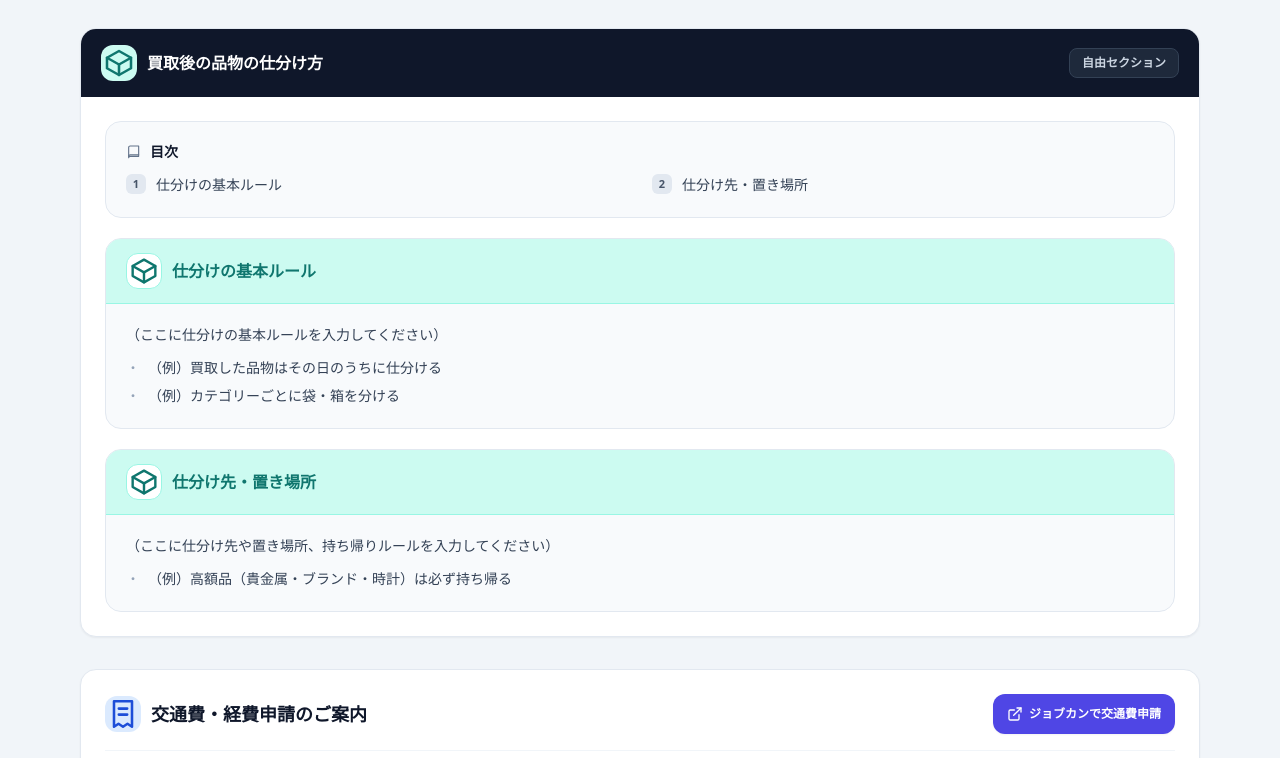
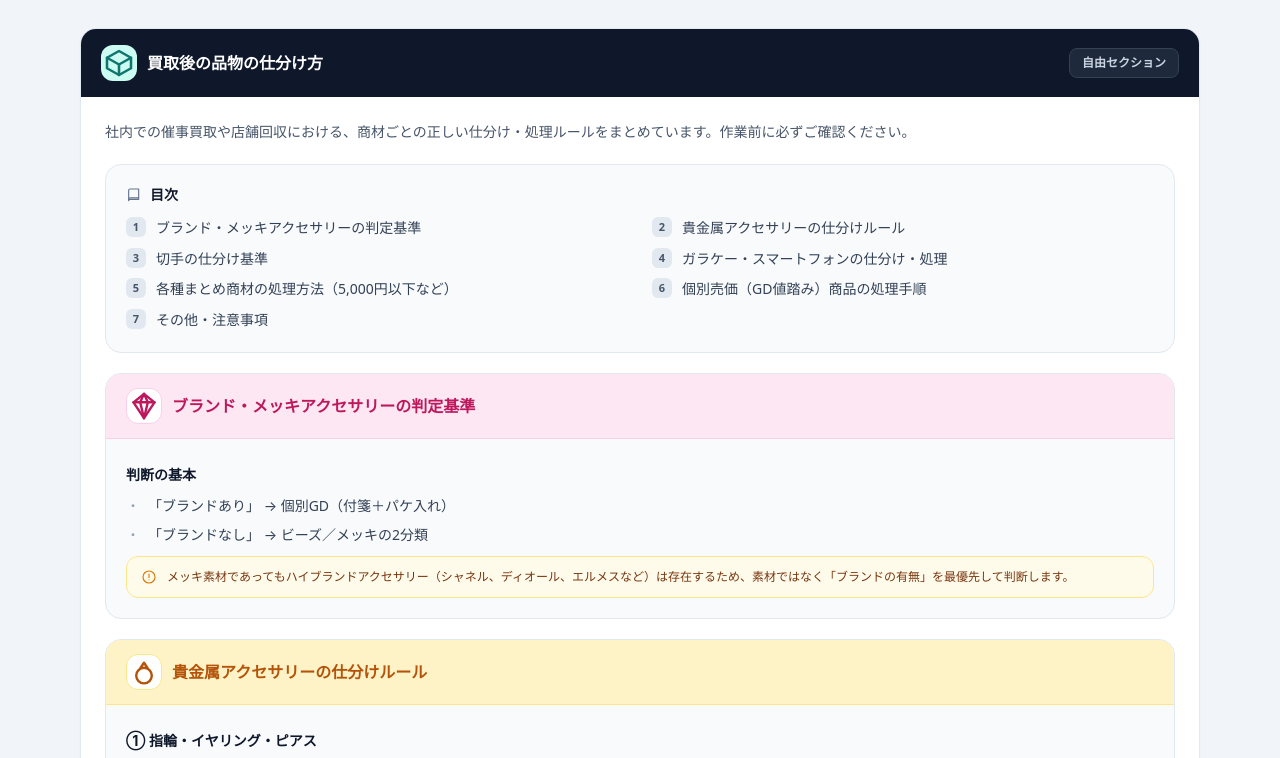
Before and after one commit to sayaka-creator/-STR_-, a plain HTML site: page index.html in a window 1280 px wide. Shown: the part 8140-8898 px from the top of the page. Drawn offline with nearby package versions, Linux system fonts and the light colour scheme.

Commit message:
Add files via upload

```diff
--- a/index.html
+++ b/index.html
@@ -947,6 +947,7 @@ function migrate(saved) {
     if (c.desc === undefined) c.desc = '';
     c.blocks.forEach(b => { if (b.icon === undefined) b.icon = 'box'; if (b.color === undefined) b.color = c.color; if (b.group === undefined) b.group = ''; });
   });
+  healCustomSections(out);
   if (!Array.isArray(out.sectionOrder)) out.sectionOrder = clone(DEFAULTS.sectionOrder);
   const allKeys = out.sections.map(s => s.key).concat(out.customSections.map(c => c.id));
   out.sectionOrder = out.sectionOrder.filter(k => allKeys.indexOf(k) >= 0);
@@ -956,6 +957,21 @@ function migrate(saved) {
   if (!out.meta.archiveDays) out.meta.archiveDays = DEFAULTS.meta.archiveDays || 14;
   repairPriceGroups(out);
   return out;
+}
+/* クラウド保存データが古い場合に、組み込みの自由セクション内容へ自動修復する。
+   （未入力のプレースホルダ「（ここに…」が残っているときだけ差し替える） */
+function healCustomSections(out) {
+  const PH = '（ここに';
+  (DEFAULTS.customSections || []).forEach(dcs => {
+    const cur = (out.customSections || []).find(c => c.id === dcs.id);
+    if (!cur) return;
+    const txt = (cur.blocks || []).map(b => String(b.content || '') + String(b.body || '') + (b.bullets || []).join('')).join('');
+    if (!(cur.blocks || []).length || txt.indexOf(PH) >= 0) {
+      cur.blocks = clone(dcs.blocks);
+      if (!cur.desc) cur.desc = dcs.desc || '';
+      if (!cur.title) cur.title = dcs.title;
+    }
+  });
 }
 /* ---------- 売価設定表のデータ修復 ----------
    (a) 旧・統合大カテゴリー（g-kitte と g-kikai が同時にある旧構造）を
@@ -2216,9 +2232,12 @@ renderNav();
   if (url) {
     try {
       const j = await fetchShared(url);
+      const before = JSON.stringify(j);
       D = migrate(j);
       prevState = JSON.stringify(D);
       try { localStorage.setItem(KEY, JSON.stringify(D)); } catch (e) {}
+      // 古いクラウドデータを修復した場合は保存し直して全端末へ配信する
+      if (JSON.stringify(D) !== before) { try { save(); } catch (e) {} }
       syncCfg.lastSync = new Date().toISOString(); saveSyncCfg();
     } catch (e) { /* 公開データがまだ無い場合は端末内データを使用 */ }
   }
```
